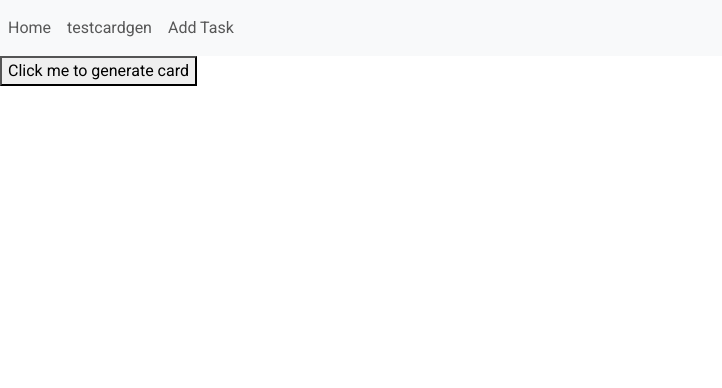
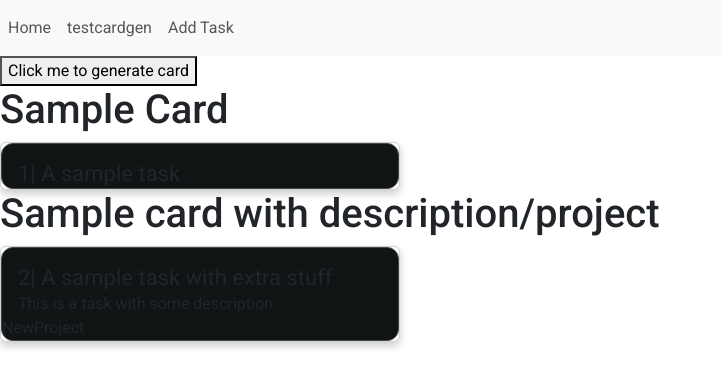
Before and after one commit to rcordova233TSLA/PomoTimerWebApp, an Angular app: page /testcardgen in a window 1280 px wide. Shown: the top 388 px of the page, without its empty margins (0-722 px from the left). Built offline with nearby package versions, Linux system fonts and the light colour scheme.

Commit message:
create card with descriptor info

```diff
--- a/src/app/task-card/task-card.component.html
+++ b/src/app/task-card/task-card.component.html
@@ -1,7 +1,21 @@
-<div class="card" style="width: 18rem;">
+<!-- <div class="card" style="width: 18rem;">
     <div class="card-body">
       <h5 class="card-title">Sample Task Title</h5>
       <h6 class="card-subtitle mb-2 text-muted">Project</h6>
       <p class="card-text">Estimated time/Complete time<p>
     </div>
+</div> -->
+<div class="card">
+    <mat-card appearance="outlined">
+        <mat-card-header>
+            <mat-card-title>
+                {{id}}| {{label}}
+            </mat-card-title>
+        </mat-card-header>
+        <!-- <div class="container"> -->
+
+            <mat-card-content *ngIf="description" >{{description}} </mat-card-content>
+        <!-- </div> -->
+        <mat-card-footer *ngIf="project"> {{project}} </mat-card-footer>
+    </mat-card>
 </div>
--- a/src/app/task-card/task-card.component.scss
+++ b/src/app/task-card/task-card.component.scss
@@ -0,0 +1,16 @@
+.card {
+    /* Add shadows to create the "card" effect */
+    box-shadow: 0 4px 8px 0 rgba(0,0,0,0.2);
+    transition: 0.3s;
+    width: 25rem;
+  }
+
+  /* On mouse-over, add a deeper shadow */
+  .card:hover {
+    box-shadow: 0 8px 16px 0 rgba(0,0,0,0.2);
+  }
+
+  /* Add some padding inside the card container */
+  .container {
+    padding: 2px 16px;
+  }
--- a/src/app/test-card-gen/test-card-gen.component.html
+++ b/src/app/test-card-gen/test-card-gen.component.html
@@ -1,3 +1,19 @@
 <button>
     Click me to generate card
 </button>
+
+<h1>Sample Card</h1>
+<app-task-card
+    [id]="1"
+    [label]= "'A sample task'"
+>
+</app-task-card>
+<h1>Sample card with description/project</h1>
+<app-task-card
+    [id]="2"
+    [label]= "'A sample task with extra stuff'"
+    [project]="'NewProject'"
+    [description]="'This is a task with some description'"
+>
+
+</app-task-card>
--- a/src/app/test-card-gen/test-card-gen.component.ts
+++ b/src/app/test-card-gen/test-card-gen.component.ts
@@ -1,9 +1,10 @@
 import { Component } from '@angular/core';
 import { TaskFetcherService } from '../services/task-fetcher.service';
+import { TaskCardComponent } from '../task-card/task-card.component';
 
 @Component({
   selector: 'app-test-card-gen',
-  imports: [],
+  imports: [TaskCardComponent],
   templateUrl: './test-card-gen.component.html',
   styleUrl: './test-card-gen.component.scss',
   standalone: true
```
Also changed, not shown: src/app/task-card/task-card.component.ts (+8 -4 lines).
